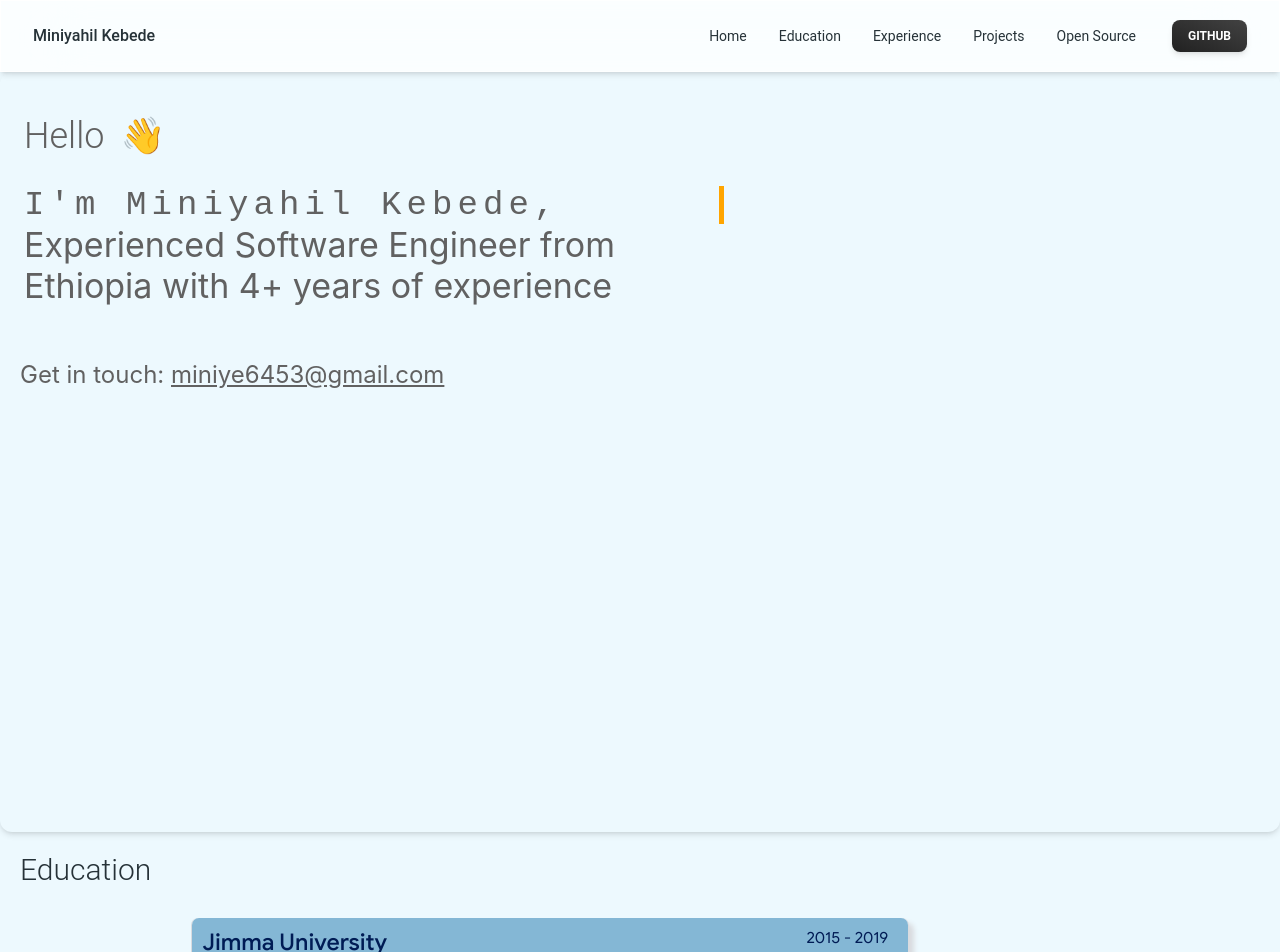
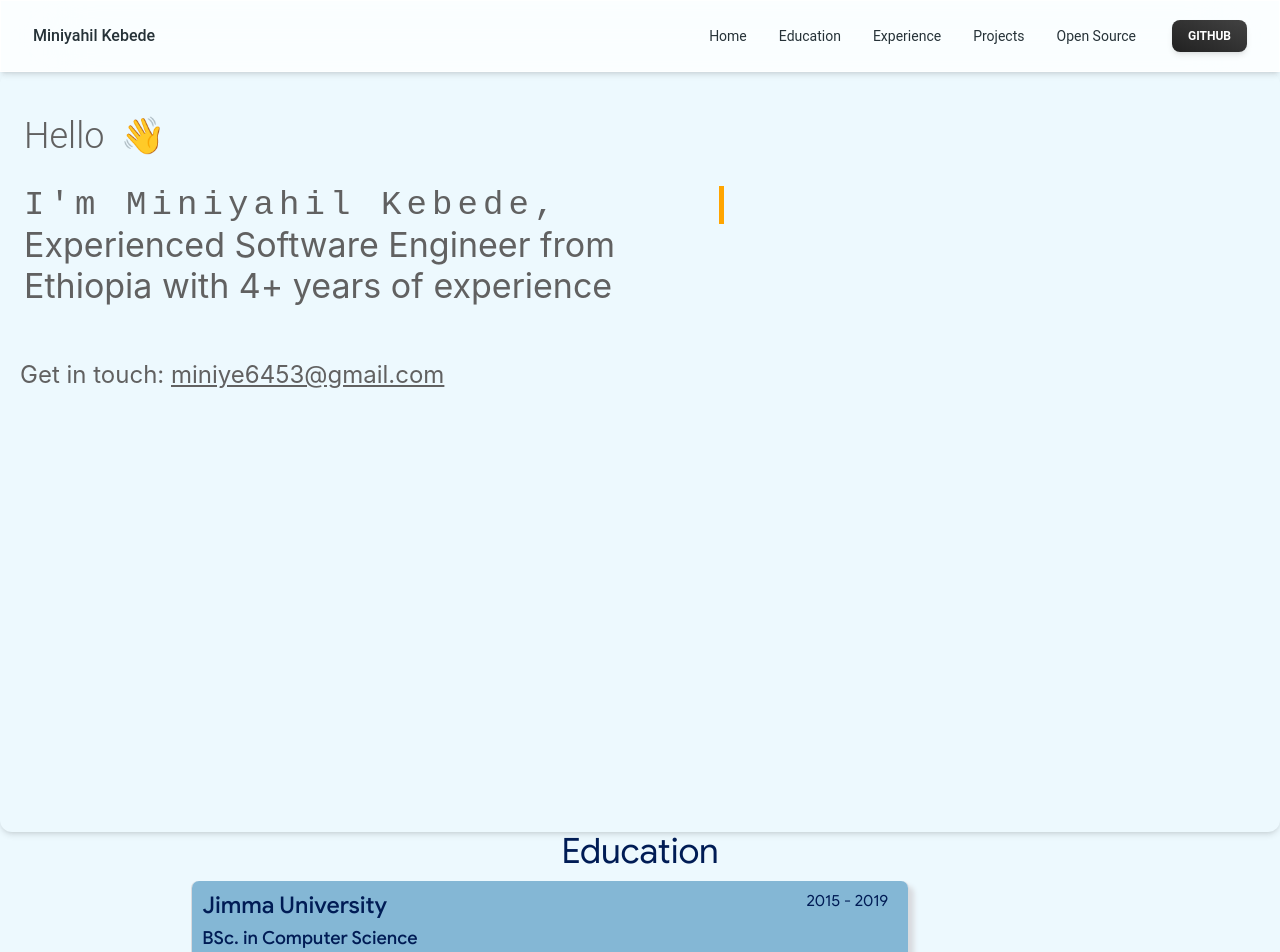
Before and after one commit to hmhard/my-portfolio, a React (Create React App) app: page / in a window 1280 px wide. Shown: the top 952 px of the page. Built offline with nearby package versions, Linux system fonts and the light colour scheme.

Commit message:
Header section changed

```diff
--- a/src/components/HeaderText.tsx
+++ b/src/components/HeaderText.tsx
@@ -1,14 +1,15 @@
 import { Typography } from "@material-tailwind/react"
+import { Fade } from "react-awesome-reveal";
+import { blueTheme } from "../theme/blueTheme";
 interface Props{
     text: string;
 
 }
 
 export default function  HeaderText ({text}:Props){
-    return  <Typography
-    color="blue-gray"
-      className="my-5 mx-5  text-1xl md:text-2xl lg:text-3xl"
-    >
+    return   <Fade  duration={2000} >
+    <h1 className="organizations-header" style={{ color: blueTheme.text }}>
       {text}
-    </Typography>
+    </h1>
+  </Fade>
 }
```
